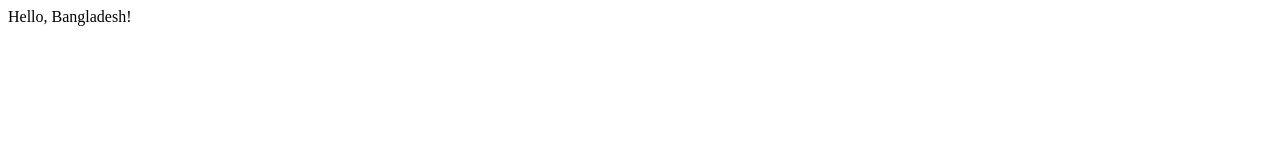
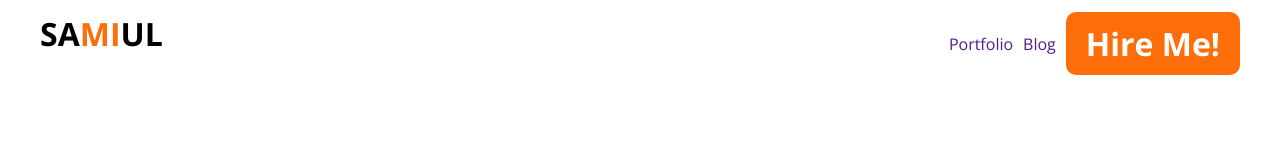
Before and after one commit to samiul94/My-First-Portfolio-Website, a plain HTML site: page index.html in a window 1280 px wide. Drawn offline with nearby package versions, Linux system fonts and the light colour scheme.

Commit message:
created navbar

```diff
--- a/index.html
+++ b/index.html
@@ -5,8 +5,36 @@
     <meta name="viewport" content="width=He, initial-scale=1.0">
     <title>Document</title>
     <link rel="stylesheet" href="./style.css">
+
+    <!-- Google fonts -->
+     <link rel="preconnect" href="https://fonts.googleapis.com">
+<link rel="preconnect" href="https://fonts.gstatic.com" crossorigin>
+<link href="https://fonts.googleapis.com/css2?family=Open+Sans:ital,wght@0,300..800;1,300..800&display=swap" rel="stylesheet">
+
+
 </head>
 <body>
-    Hello, Bangladesh!
+
+<!-- NavBar Starts. -->
+
+    <header>
+        <nav>
+            <h2 class="logo">SA<span class="logo-mi">MI</span>UL</h2>
+
+            <ul>
+                <li><a href="">Portfolio</a></li>
+                <li><a href="">Blog</a></li>
+                <li><button class="common-btn">Hire Me!</button></li>
+            </ul>
+        </nav>
+    </header>
+
+<!-- NavBar Ends -->
+
+
+
+
+
+
 </body>
 </html>
--- a/style.css
+++ b/style.css
@@ -0,0 +1,60 @@
+
+/* This is for header section of my website */
+
+
+*{
+    margin: 0px;
+    padding: 0px;
+    font-family: "Open Sans", sans-serif;
+}
+
+/* common-button */
+.common-btn{
+background-color: #FD6E0A;
+padding: 10px 20px;
+border-radius: 10px;
+border:none;
+font-weight: bold;
+font-size: 32px;
+color:white;
+
+}
+
+
+header{
+background-color: white;
+}
+
+nav{
+
+    display:flex;
+    justify-content: space-between;
+    max-width: 1200px;
+    margin: auto;
+    padding: 12px 0px;
+
+}
+
+.logo{
+    font-weight: bold;
+    font-size: 32px;
+}
+
+.logo-mi{
+    color:#FD6E0A;
+}
+
+ul{
+
+    display:flex;
+    justify-content: space-between;
+    list-style: none;
+    gap: 10px;
+    align-items: center;
+}
+
+ul li a{
+    text-decoration: none;
+
+
+}
```
